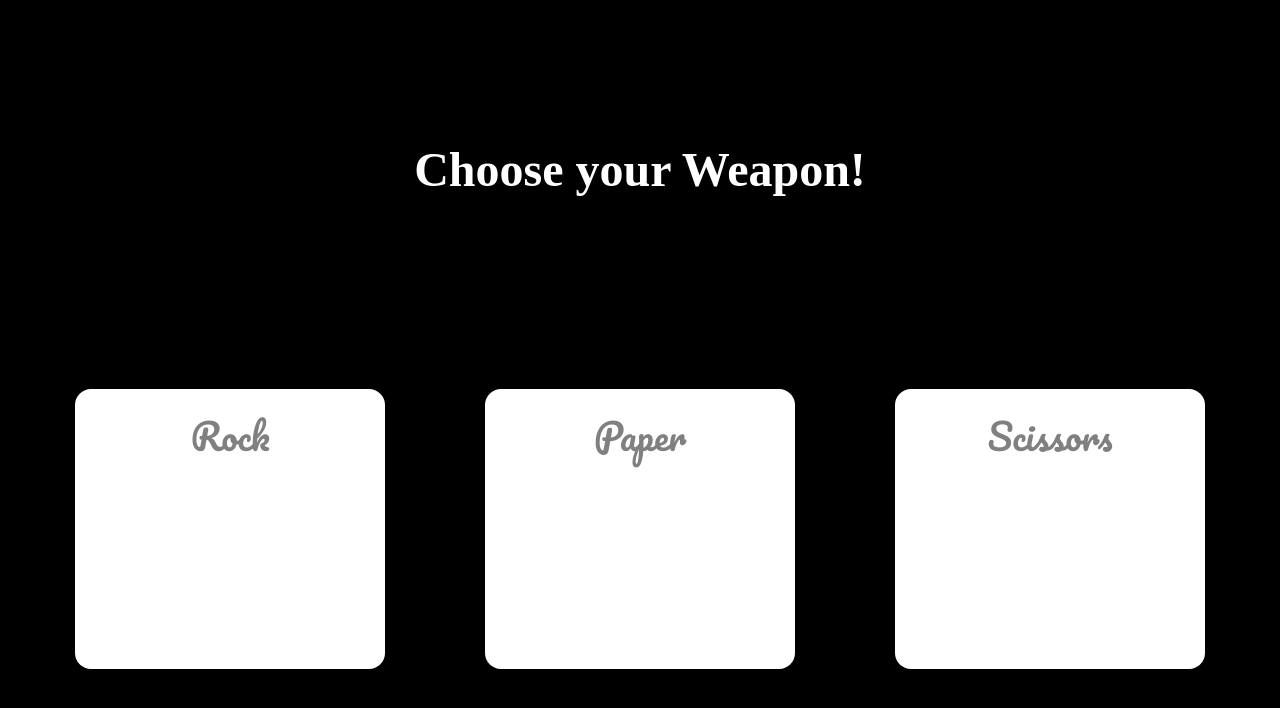
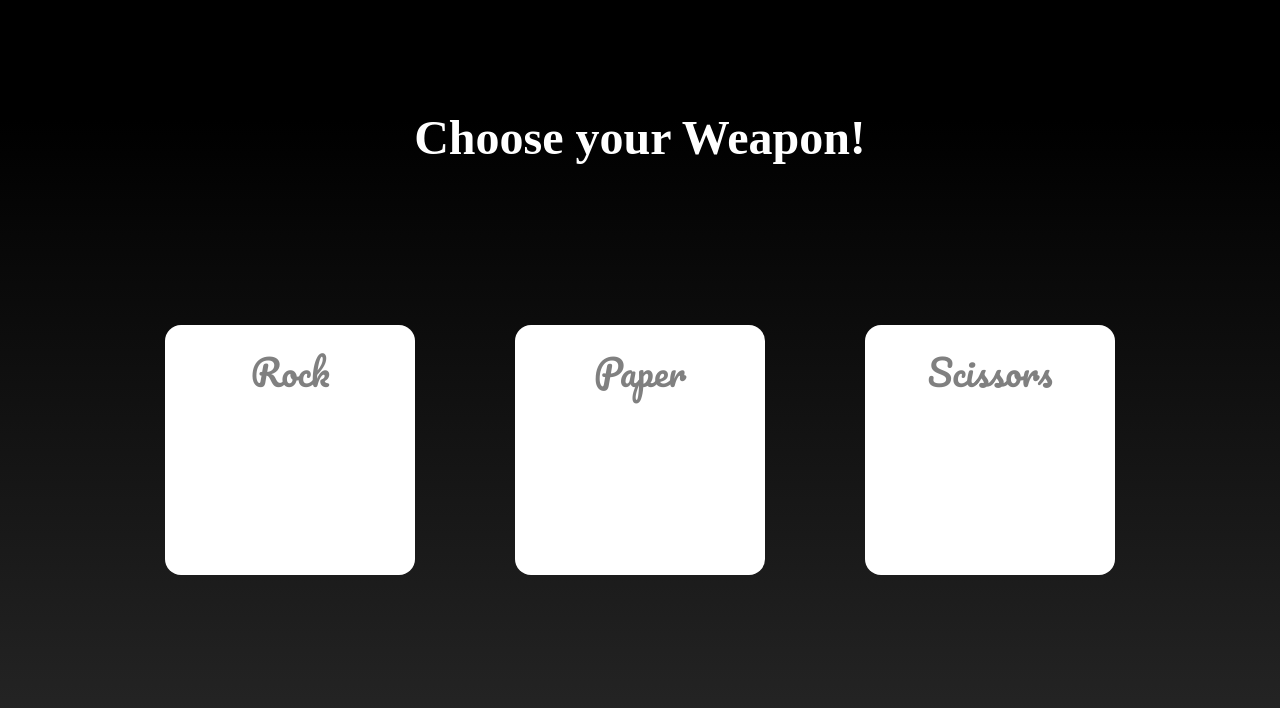
Before and after one commit to Krispie7/rock-paper-scissors, a plain HTML site: page index.html in a window 1280 px wide. Drawn offline with Linux system fonts and the light colour scheme.

Commit message:
changed background color to gradient

```diff
--- a/styles.css
+++ b/styles.css
@@ -1,19 +1,25 @@
+*{
+    margin:0;
+    padding:0;
+    box-sizing: border-box;
+}
+
 body{
-    background-color: black;
+    height:100vh;
+    width:100vw;
+    background: linear-gradient(black 15%, rgb(41, 41, 41) );
 }
 
 h1{
     color:white;
     text-align: center;
     height: 275px;
-    justify-content: center;
     line-height: 275px;
     font-size: 48px;
 }
 
 #container{
     display: flex;
-    flex-direction: row;
     justify-content: center;
 }
 .choiceContainer{
```
